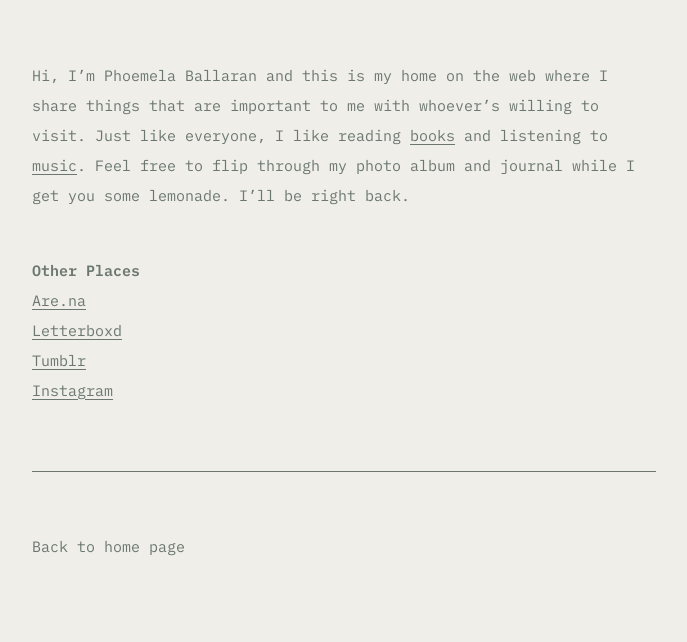
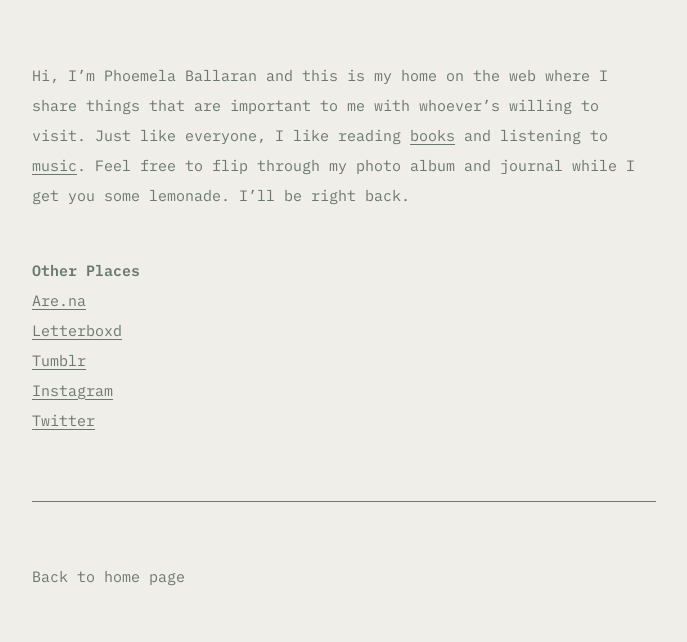
Before and after one commit to comballar/comballar.github.io, a Jekyll site: the page built from about.md, in a window 1280 px wide. Shown: the part 1038-1680 px from the top of the page, without its empty margins (88-775 px from the left). Built offline with Jekyll 4.4.1, drawn with Linux system fonts in a browser that asks for light colours; before the commit the page ends 1650 px from its top, so only the background shows below that.

Commit message:
Update about.md

```diff
--- a/about.md
+++ b/about.md
@@ -16,5 +16,6 @@ permalink: /about/
 <br><a href="https://letterboxd.com/comoballar/" target="_blank">Letterboxd</a>
 <br><a href="https://comoballar.tumblr.com/" target="_blank">Tumblr</a>
 <br><a href="https://www.instagram.com/comoballar/" target="_blank">Instagram</a>
+<br><a href="https://www.twitter.com/comoballar/" target="_blank">Twitter</a>
 <br>
 <br>
```
